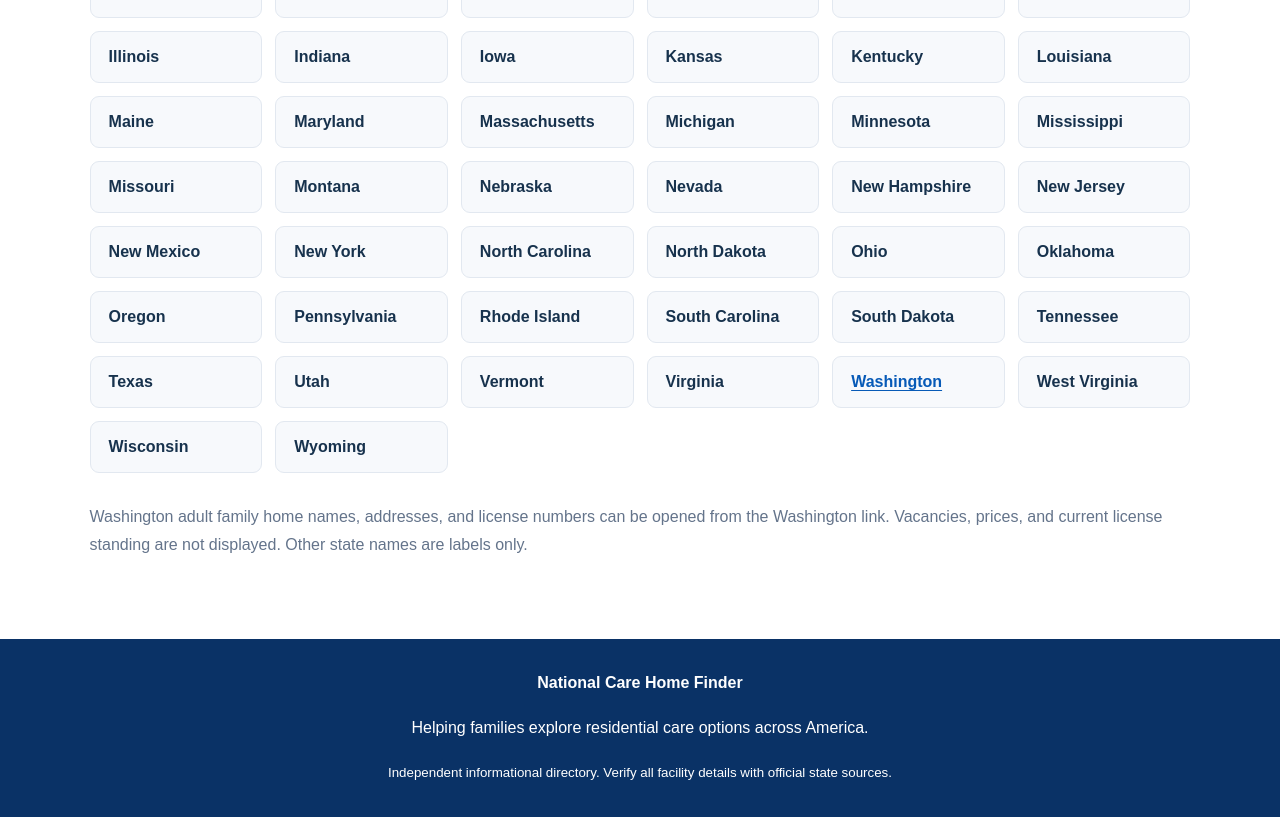
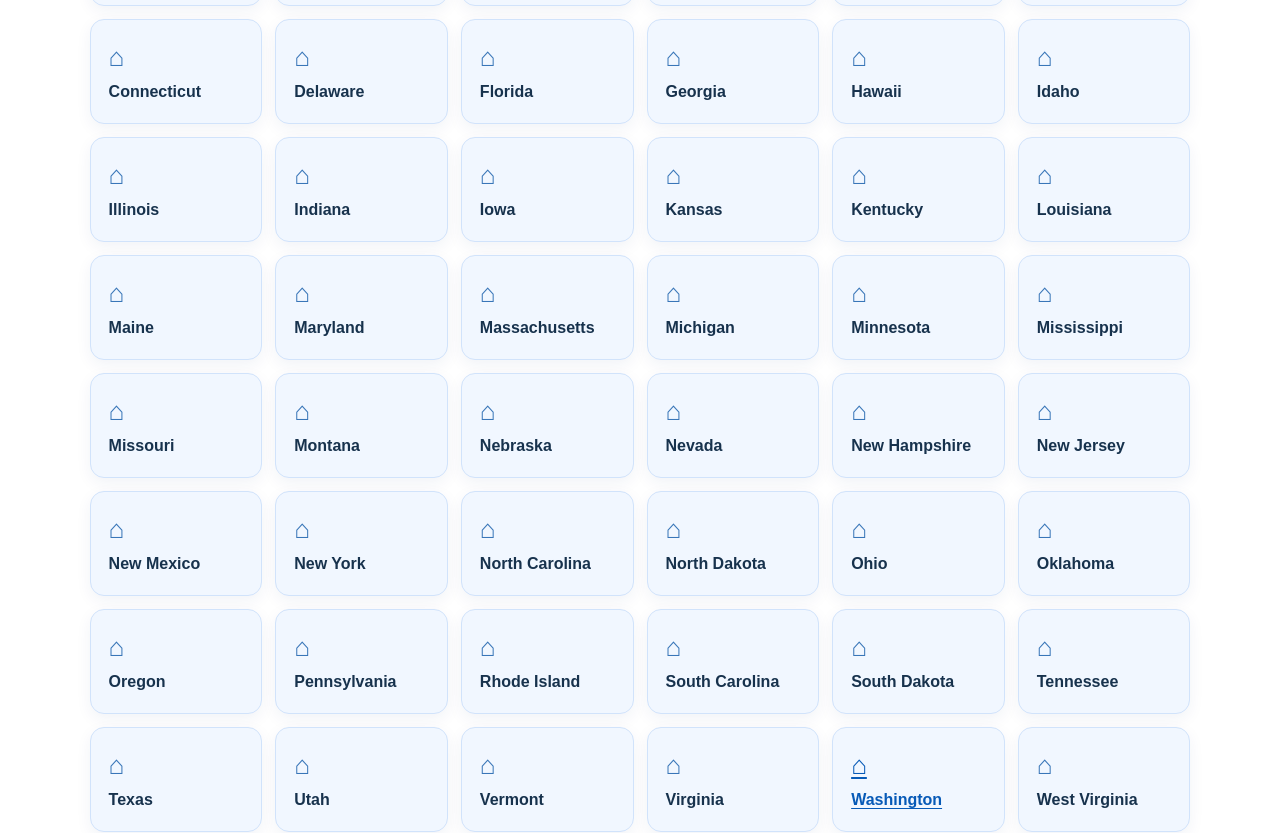
Before and after one commit to jadooh1/national-care-home-finder, a Next.js app: page / in a window 1280 px wide. Shown: the part 1680-2513 px from the top of the page. Built offline with nearby package versions, Linux system fonts and the light colour scheme; no server answers.

Commit message:
style(home): add blue state-card treatment while preserving publication gating

```diff
--- a/app/page.tsx
+++ b/app/page.tsx
@@ -212,10 +212,11 @@ export default function Home() {
               <div
                 key={state}
                 style={{
-                  background: "#f7f9fc",
-                  border: "1px solid #e2e8f0",
-                  borderRadius: 9,
-                  padding: "16px 18px",
+                  background: "#f1f7ff",
+                  border: "1px solid #d1e3fb",
+                  borderRadius: 14,
+                  padding: "22px 18px",
+                  boxShadow: "0 5px 16px rgba(15,55,115,.06)",
                   fontWeight: 600,
                 }}
               >
@@ -229,10 +230,10 @@ export default function Home() {
                       display: "block",
                     }}
                   >
-                    {state}
+                    <span aria-hidden="true" style={{ display: "block", fontSize: 26, marginBottom: 10 }}>⌂</span>{state}
                   </Link>
                 ) : (
-                  state
+                  <><span aria-hidden="true" style={{ display: "block", fontSize: 26, marginBottom: 10, color: "#3976b8" }}>⌂</span>{state}</>
                 )}
               </div>
               );
```
